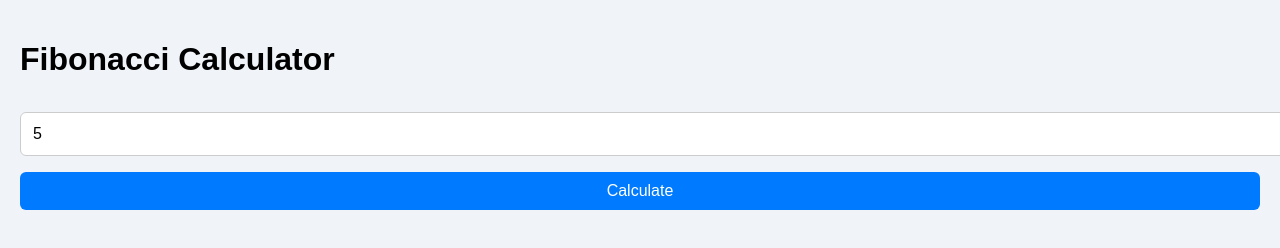
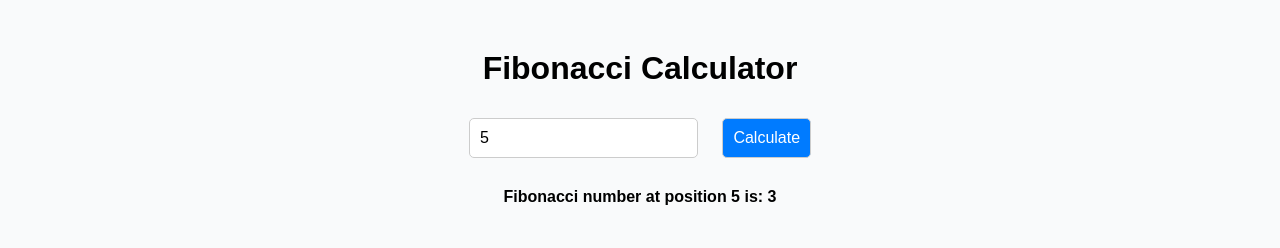
Before and after one commit to acciojob/fibonacci-Ajay3010, a website: page main.html in a window 1280 px wide. Both pictures are taken after typing "5" into the empty fields and a click on the button "Calculate". Drawn offline with Linux system fonts and the light colour scheme.

Commit message:
created a submission

```diff
--- a/script.js
+++ b/script.js
@@ -1,12 +1,21 @@
 function fibonacci(num) {
+  if (num <= 0 || num > 50) return -1; // Optional: handle invalid inputs
   if (num === 1) return 0;
   if (num === 2) return 1;
 
-  let a = 0, b = 1;
+  let a = 0, b = 1, next;
   for (let i = 3; i <= num; i++) {
-    let next = a + b;
+    next = a + b;
     a = b;
     b = next;
   }
   return b;
 }
+
+function handleFibonacci() {
+  const input = document.getElementById("inputNumber").value;
+  const result = fibonacci(Number(input));
+  document.getElementById("result").innerText = result !== -1
+    ? `Fibonacci number at position ${input} is: ${result}`
+    : `Please enter a number between 1 and 50.`;
+}
--- a/styles.css
+++ b/styles.css
@@ -1,45 +1,21 @@
-/*  your css code here. If applicable */
-/* Your CSS code here */
-
 body {
   font-family: Arial, sans-serif;
-  background-color: #f0f4f8;
-  margin: 0;
-  padding: 20px;
+  text-align: center;
+  margin-top: 50px;
+  background-color: #f9fafb;
 }
 
-.container {
-  max-width: 400px;
-  margin: 0 auto;
-  background-color: white;
-  padding: 24px;
-  border-radius: 10px;
-  box-shadow: 0 2px 8px rgba(0, 0, 0, 0.1);
-}
-
-h2 {
-  text-align: center;
-  color: #333;
-}
-
-input[type="number"] {
-  width: 100%;
-  padding: 12px;
-  margin-top: 12px;
+input, button {
+  padding: 10px;
+  margin: 10px;
+  font-size: 16px;
+  border-radius: 5px;
   border: 1px solid #ccc;
-  border-radius: 6px;
-  font-size: 16px;
 }
 
 button {
-  margin-top: 16px;
-  padding: 10px;
-  width: 100%;
   background-color: #007bff;
   color: white;
-  border: none;
-  font-size: 16px;
-  border-radius: 6px;
   cursor: pointer;
 }
 
@@ -47,9 +23,7 @@ button:hover {
   background-color: #0056b3;
 }
 
-.result {
+#result {
+  font-weight: bold;
   margin-top: 20px;
-  text-align: center;
-  font-weight: bold;
-  color: #2e7d32;
 }
```
